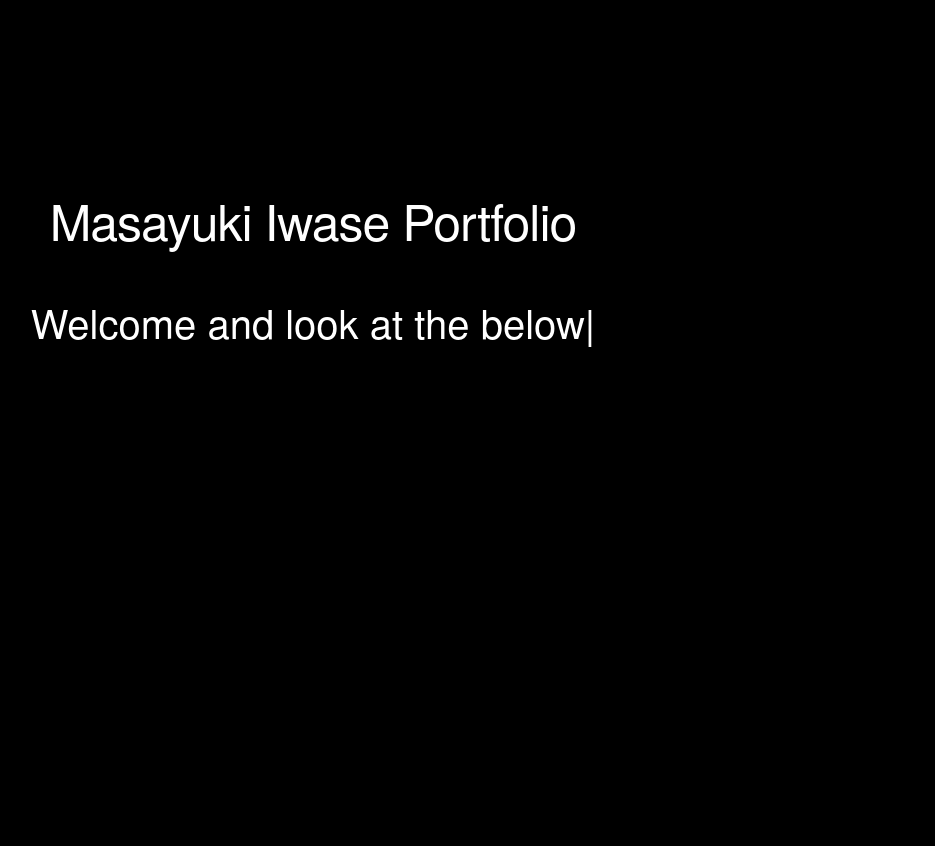
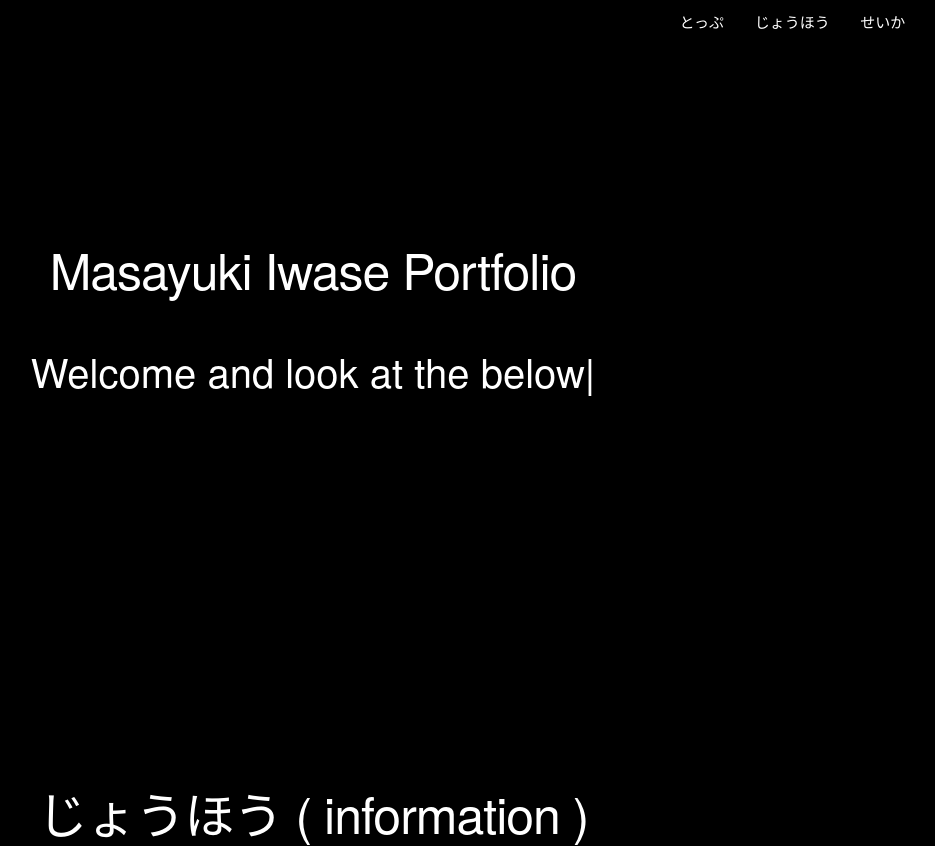
Before and after one commit to sugoroku525/MyPortfolio, a plain HTML site: page docs/index.html in a window 1280 px wide. Shown: the top 846 px of the page, without its empty margins (327-1262 px from the left). Drawn offline with nearby package versions, Linux system fonts and the light colour scheme.

Commit message:
ヘッダーの追加

```diff
--- a/docs/index.html
+++ b/docs/index.html
@@ -12,8 +12,17 @@
     <script src="https://unpkg.com/ityped@1.0.3"></script>
 </head>
 <body>
+    <header>
+        <div class="top">
+            <a href="#top"><p>とっぷ</p></a>
+            <a href="#info"><p>じょうほう</p></a>
+            <a href="#works"><p>せいか</p></a>
+        </div>
+    </header>
+    <main>
+
     <div class="head">
-        <h1>Masayuki Iwase Portfolio</h1>
+        <a id="top"><h1>Masayuki Iwase Portfolio</h1></a>
     </div>
     <div class="intro">
     <span id="ityped" style="white-space:pre"></span>
@@ -29,6 +38,9 @@
      </script>
     </div>
     <div class="big_space">
+    </div>
+    <div class="info">
+        <a id="info"><h1>じょうほう ( information )</h1></a>
     </div>
     <div class="row">
         <div class="one column">
@@ -50,7 +62,7 @@
     <div class="medium_space">
     </div>
     <div class="container">
-        <h1>せいか ( Works ) </h1>
+        <a id="works"><h1>せいか ( Works ) </h1></a>
         <div class="work_row">
         <div class="column">
             <a href="https://apps.apple.com/jp/app/yagamy-%E6%85%B6%E6%87%89%E7%BE%A9%E5%A1%BE%E7%9F%A2%E4%B8%8A%E7%A5%AD%E5%85%AC%E5%BC%8F%E3%82%A2%E3%83%97%E3%83%AA/id1644495228"><img src="img/yagapon_icon.png" width="60%"></a>
@@ -78,5 +90,6 @@
             </div>
         </div>
     </div>
+</main>
 </body>
 </html>
--- a/docs/style.css
+++ b/docs/style.css
@@ -22,16 +22,58 @@
         opacity: 0;
     }
 }
+html {
+    height: 100%; /* required */
+}
+
+a:hover {
+    color: white;
+    font-size: 1.1em;/*文字サイズ2倍*/
+    font-weight: bold;
+}
+a:link {
+    color:white;
+    text-decoration: none;
+}
+
+a:visited {
+    color:white;
+    text-decoration: none;
+}
 
 body {
     background-color: black;
     font-family: "bitfont";
     padding: 10px;
+    color: white;
+    display: flex; /* required */
+    flex-direction: column; /* required */
+}
+header {
+    position: sticky;
+    top: 0;
+    height: 4%;
+    background-color: black;
+}
+.top{
+    display: flex;
+    gap: 2.5%;
+    justify-content: end;
+    padding-right: 3%;
+}
+main{
+    flex-grow:1;
 }
 
+
+.info h1 {
+    color: white;
+    text-align: center;
+    font-size: 50px;
+    padding-top: 180px;
+}
 .head h1 {
     color: white;
-    text-align: center;
     width: 100%;
     text-align: center;
     font-size: 50px;
@@ -52,7 +94,7 @@ body {
 }
 
 .big_space {
-    height: 500px;
+    height: 200px;
 }
 
 .row {
```
